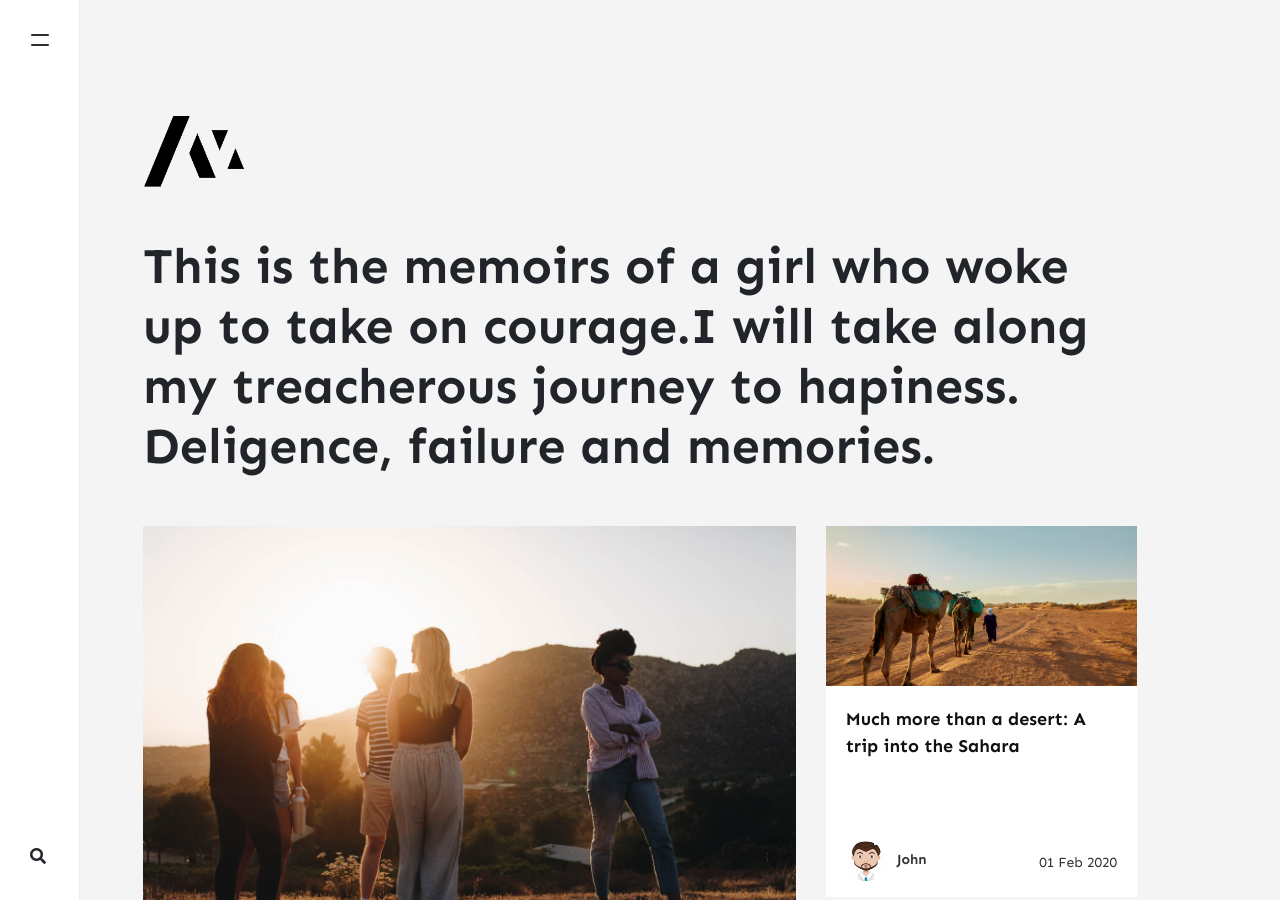
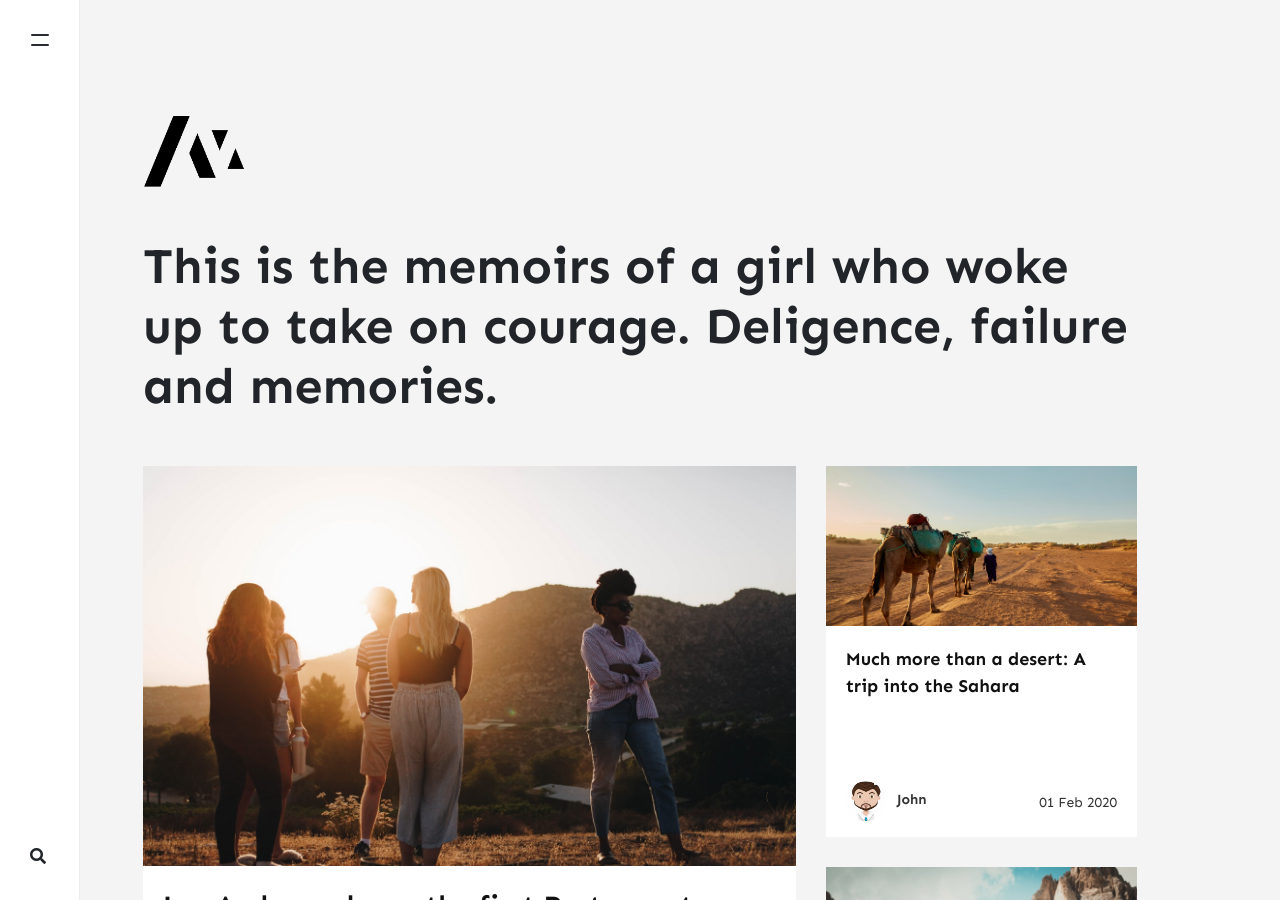
Before and after one commit to stackbit-projects/pleasant-squid-d6115, a Jekyll site: the page built from index.html, in a window 1280 px wide and 900 px high. Built offline with Jekyll 4.4.1, drawn with Linux system fonts in a browser that asks for light colours; nearby versions of some CDN libraries; the list of posts is cut into pages by our own code; comment, search, counter and statistics services are not loaded.

Commit message:
_config.yml: changed

```diff
--- a/_config.yml
+++ b/_config.yml
@@ -1,7 +1,8 @@
 name: Memoirs
 title: Memoirs
 description: >-
-  This is the memoirs of a girl who woke up to take on courage.I will take along my treacherous journey to hapiness. Deligence, failure and memories.
+  This is the memoirs of a girl who woke up to take on courage.
+   Deligence, failure and memories.
 logo: assets/images/logo.png
 favicon: assets/images/logo.png
 baseurl: ''
```
